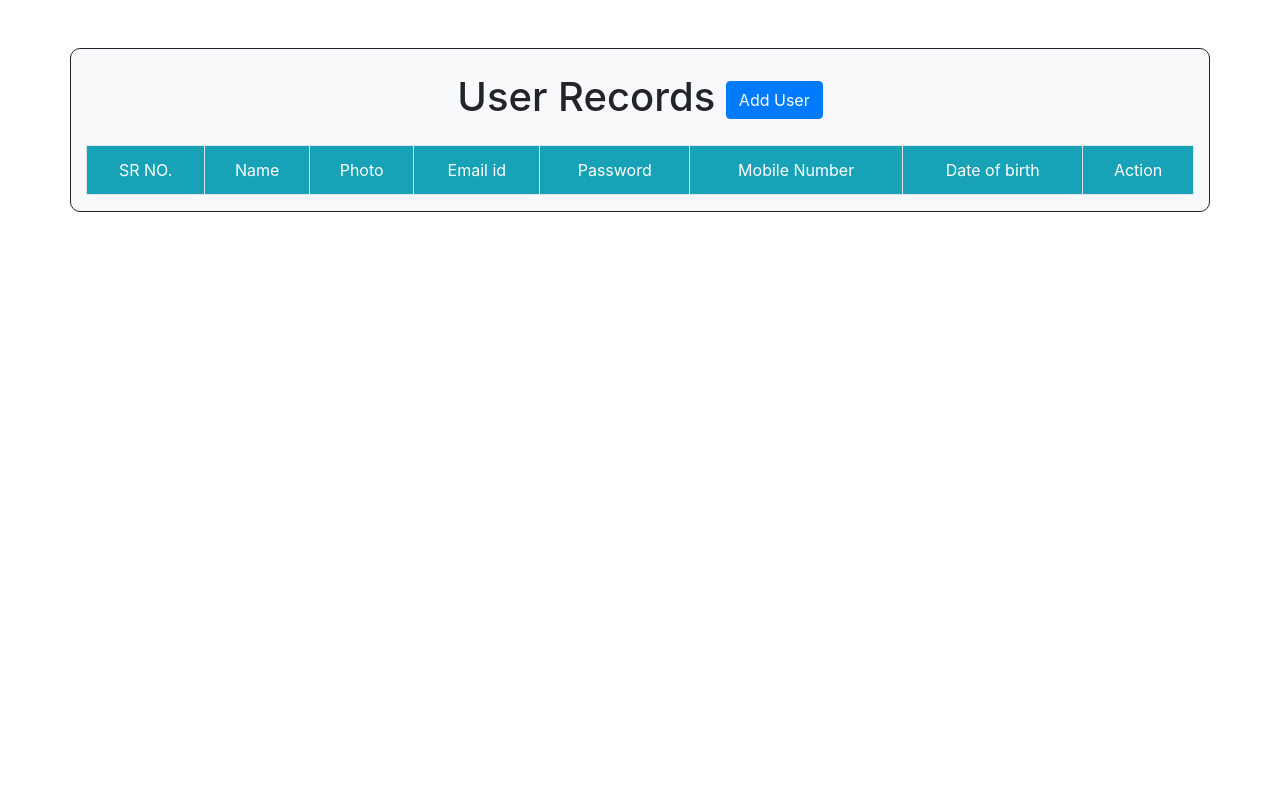
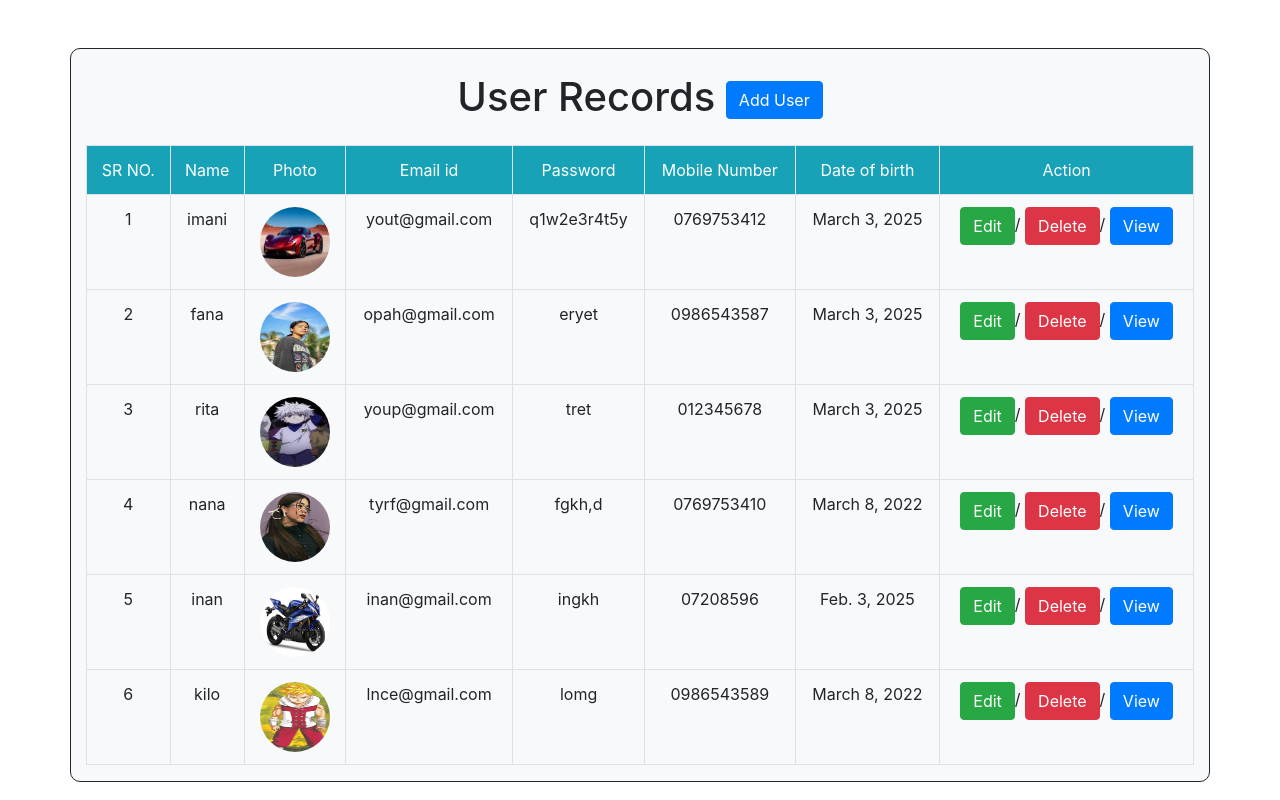
Before and after one commit to nanatoto-droid/crud-project, a Django app: page / in a window 1280 px wide. Run offline with Django 5.2, Linux system fonts and the light colour scheme; data comes from the database, SQL or seed files in the repository; both versions use the stored data as it was after the commit.

Commit message:
initial commit

```diff
--- a/crud/models.py
+++ b/crud/models.py
@@ -10,5 +10,5 @@
     date_of_birth = models.DateField()
 
 
-def __str__(self):
-    return self.name
+    def __str__(self):
+        return self.name
--- a/crud/templates/listingpage.html
+++ b/crud/templates/listingpage.html
@@ -19,14 +19,14 @@
             <td>Date of birth</td>
             <td> Action  </td>
         </tr>
-        {%for rec in records %}
+        {%for rec in users %}
         <tr class="text-center">
             <td>{{forloop.counter}}</td>
             <td>{{rec.name}}</td>
             <td><img src="/media/{{rec.photo}}"class="rounded-circle" height="70px" width="70px"></td>
             <td>{{rec.email}}</td>
             <td>{{rec.password}}</td>
-            <td>{{rec.mobile_number}}</td>
+            <td>{{rec.mobile}}</td>
             <td>{{rec.date_of_birth}}
             <td> <a href="/Edit/{{rec.id}}" class="btn btn-success">Edit</a>/
                 <a href="/Delete/{{rec.id}}" class="btn btn-danger">Delete</a>/
--- a/crud/templates/view.html
+++ b/crud/templates/view.html
@@ -38,7 +38,7 @@
         </table>
     </div>
     <div class="text-center">
-        <button><a href="/" class="btn btn-success"> Back </button></a>
+        <button> <a href="/" class="btn btn-success"> Back</button> </a>
     </div>
 </div>
 </body>
--- a/crud/urls.py
+++ b/crud/urls.py
@@ -3,5 +3,9 @@
 urlpatterns = [
 path('',views.user_list),
     path('Add/',views.add_user),
+    # path('Edit/<id>',views.edit_user),
+    path('Edit/<id>',views.edit_user),
+    path('Delete/<id>',views.delete_user),
+    path('View/<id>',views.view_user),
 
 ]
--- a/crud/views.py
+++ b/crud/views.py
@@ -15,3 +15,22 @@
         return redirect('/')
     mydict['form'] = form
     return render(request,'add.html',mydict)
+def edit_user(request,id=None):
+    one_record = User.objects.get(pk=id)
+    form = UserForm(request.POST or None,instance=one_record)
+    if form.is_valid():
+        form.save()
+        return redirect('/')
+    mydict={'form':form}
+    return render(request,'edit.html',mydict)
+def delete_user(request,id=None):
+    one_record = User.objects.get(pk=id)
+    if request.method == 'POST':
+        one_record.delete()
+        return redirect('/')
+    return render(request,'delete.html',{'form':one_record})
+def view_user(request,id=None):
+    mydict={}
+    one_record = User.objects.get(pk=id)
+    mydict['user']=one_record
+    return render(request,'view.html',mydict)
--- a/imani_crudproject/urls.py
+++ b/imani_crudproject/urls.py
@@ -22,4 +22,4 @@
 urlpatterns = [
     path('admin/', admin.site.urls),
     path('', include('crud.urls')),
-] + static(settings.MEDIA_URL, document_root=settings)
+] + static(settings.MEDIA_URL, document_root=settings.MEDIA_ROOT)
```
Also changed, not shown: db.sqlite3, media/uploads/bike.jpeg (added), media/uploads/car5.jpeg (added), media/uploads/kilua.jpeg (added), media/uploads/kilua_Hzs8uFx.jpeg (added), media/uploads/lancelot.jpeg (added), media/uploads/nianaa4.jpeg (added), media/uploads/nianaa5.jpeg (added).
